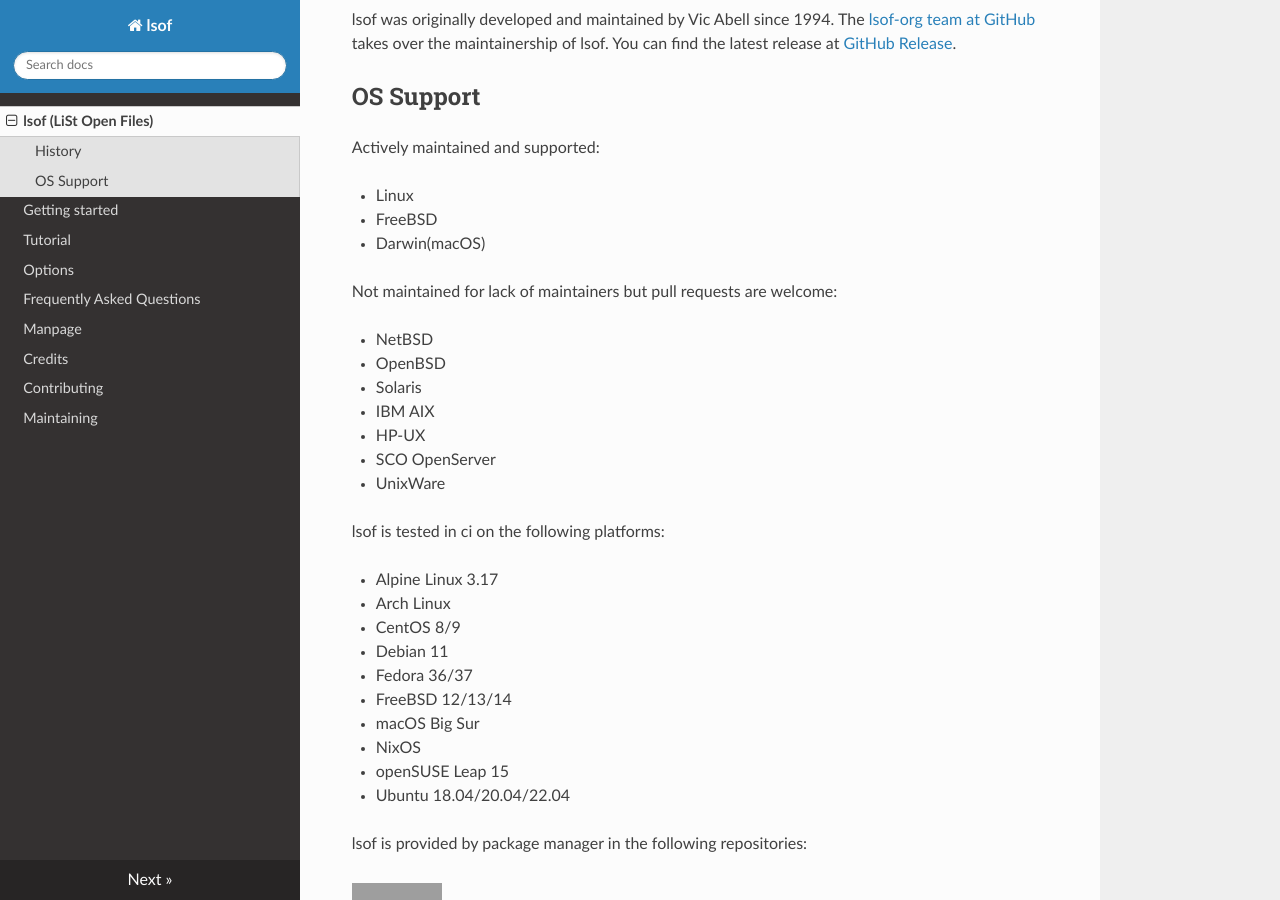
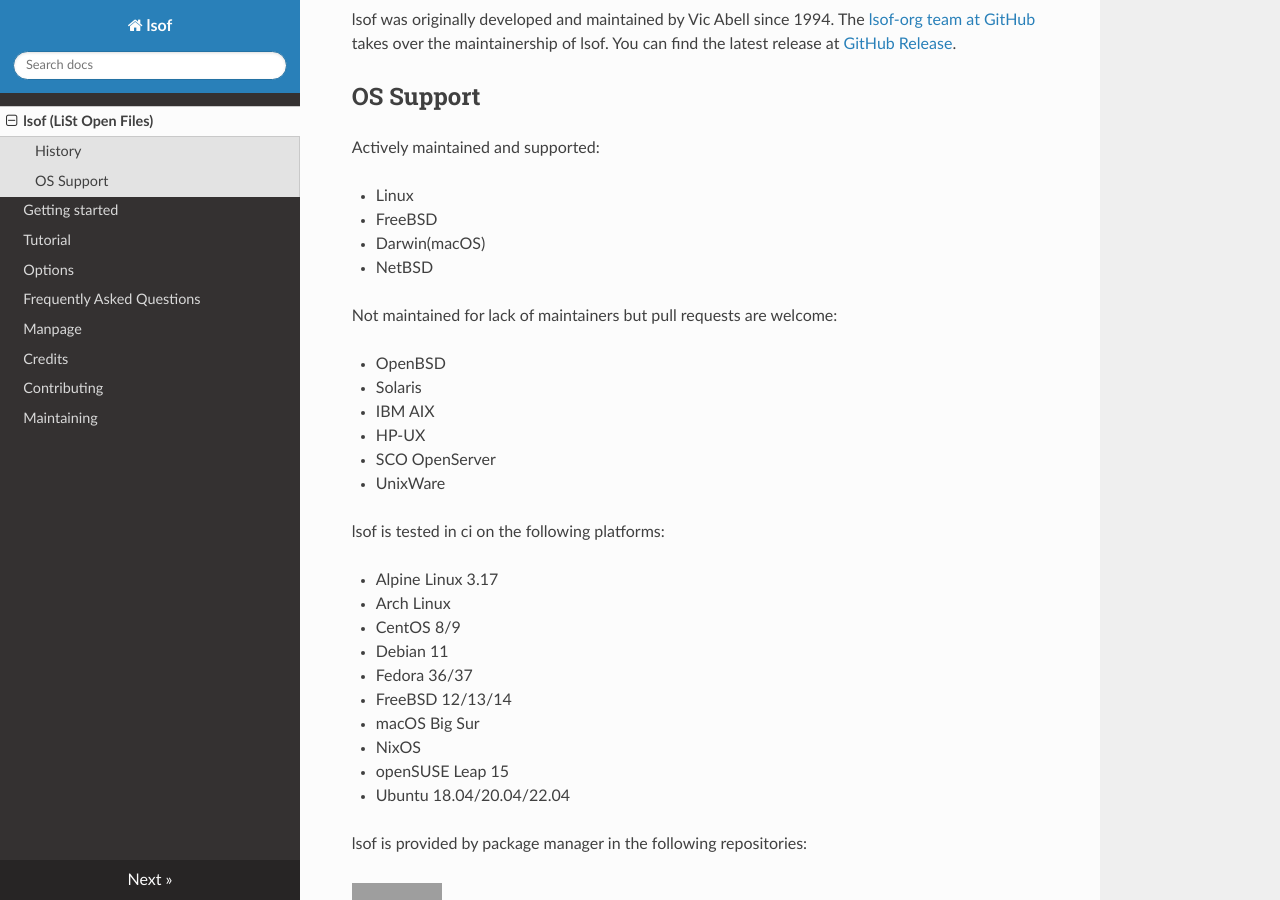
Before and after one commit to lsof-org/lsof, an MkDocs documentation site: the page built from docs/index.md, in a window 1280 px wide and 900 px high, scrolled down 456 px. Built offline with MkDocs 1.6.1, drawn with Linux system fonts in a browser that asks for light colours; nearby versions of some CDN libraries; grey boxes are pictures that could not be loaded.

Commit message:
Move NetBSD to maintained dialect list

```diff
--- a/docs/index.md
+++ b/docs/index.md
@@ -21,10 +21,10 @@
 - Linux
 - FreeBSD
 - Darwin(macOS)
+- NetBSD
 
 Not maintained for lack of maintainers but pull requests are welcome:
 
-- NetBSD
 - OpenBSD
 - Solaris
 - IBM AIX
```
